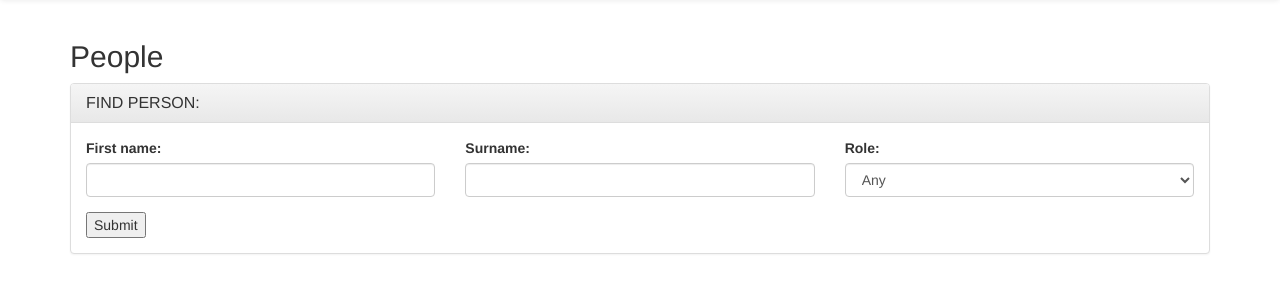
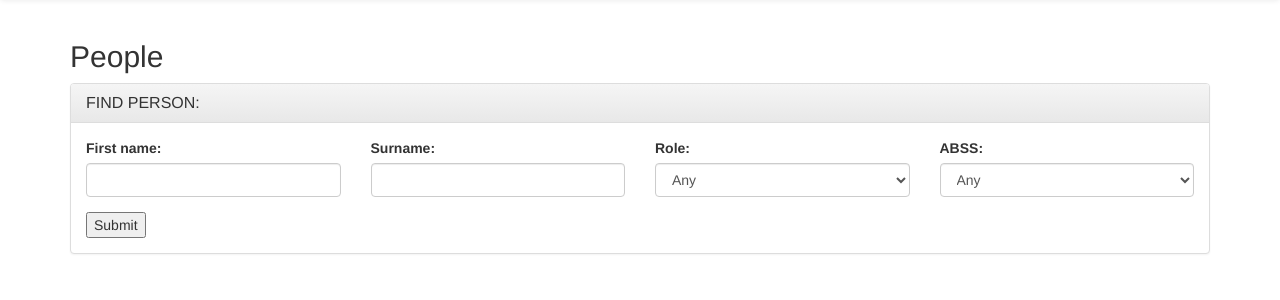
Before and after one commit to drdavidknott/betterstart, a Django app: page /listpeople in a window 1280 px wide. Shown: the part 52-352 px from the top of the page. Run offline with Django 3.2, Linux system fonts and the light colour scheme; the visitor is signed in with stand-in values (Sample User, id 1); data that the repository does not hold is empty; some libraries are stand-ins or nearby versions.

Commit message:
Added search on ABSS type and associated tests.

```diff
--- a/people/forms.py
+++ b/people/forms.py
@@ -175,10 +175,14 @@ class PersonSearchForm(forms.Form):
 	role_type = forms.ChoiceField(
 									label="Role",
 									widget=forms.Select(attrs={'class' : 'form-control'}))
+	ABSS_type = forms.ChoiceField(
+									label="ABSS",
+									widget=forms.Select(attrs={'class' : 'form-control'}))
 	# over-ride the __init__ method to set the choices
 	def __init__(self, *args, **kwargs):
-		# pull the choices field out of the parameters
+		# pull the choices fields out of the parameters
 		role_types = kwargs.pop('role_types')
+		ABSS_types = kwargs.pop('ABSS_types')
 		# call the built in constructor
 		super(PersonSearchForm, self).__init__(*args, **kwargs)
 		# set the choice field for role types
@@ -193,6 +197,16 @@ class PersonSearchForm(forms.Form):
 			role_type_list.append((role_type.pk, role_type.role_type_name))
 		# set the choices
 		self.fields['role_type'].choices = role_type_list
+		# set the choice field for ABSS types
+		ABSS_type_list = []
+		# add in a default value
+		ABSS_type_list.append((0,'Any'))
+		# go through the ABSS types
+		for ABSS_type in ABSS_types:
+			# append a list of value and display value to the list
+			ABSS_type_list.append((ABSS_type.pk, ABSS_type.name))
+		# set the choices
+		self.fields['ABSS_type'].choices = ABSS_type_list
 
 class PersonNameSearchForm(forms.Form):
 	# Define the fields that we need in the form.
--- a/people/templates/people/people.html
+++ b/people/templates/people/people.html
@@ -29,7 +29,7 @@
 						<input type="hidden" name="page" value="1">
 						<div class = "row form-group">
 							{% for field in personsearchform %}
-								<div class = "col-md-4">
+								<div class = "col-md-3">
 									<div>{{ field.label_tag }}</div>
 									<div>{{ field }}</div>
 								</div>
@@ -103,6 +103,7 @@
 					<input type="hidden" name="first_name" value="{{ first_name }}">
 					<input type="hidden" name="last_name" value="{{ last_name }}">
 					<input type="hidden" name="role_type" value="{{ role_type }}">
+					<input type="hidden" name="ABSS_type" value="{{ ABSS_type }}">
 					{% for target_page in page_list %}
 						<input type="submit" name="page" value="{{ target_page }}">
 					{% endfor %}
--- a/people/views.py
+++ b/people/views.py
@@ -641,7 +641,7 @@ def get_people_by_name(first_name,last_name):
 	# return the people
 	return people
 
-def get_people_by_names_and_role(first_name='',last_name='',role_type='0'):
+def get_people_by_names_role_and_ABSS(first_name='',last_name='',role_type='0',ABSS_type='0'):
 	# get all people
 	people = Person.objects.all()
 	# check whether we have a first name
@@ -662,6 +662,10 @@ def get_people_by_names_and_role(first_name='',last_name='',role_type='0'):
 		else:
 			# apply the filter
 			people = people.filter(default_role_id=int(role_type))
+	# if we have an ABSS type, filter by the ABSS type
+	if ABSS_type != '0':
+		# do the filter
+		people = people.filter(ABSS_type_id=int(ABSS_type))
 	# return the list of people
 	return people
 
@@ -1705,6 +1709,7 @@ def people(request):
 	first_name = ''
 	last_name = ''
 	role_type = 0
+	ABSS_type = 0
 	# set a blank search_error
 	search_error = ''
 	# set the results per page
@@ -1712,7 +1717,11 @@ def people(request):
 	# check whether this is a post
 	if request.method == 'POST':
 		# create a search form
-		personsearchform = PersonSearchForm(request.POST,role_types=get_role_types())
+		personsearchform = PersonSearchForm(
+											request.POST,
+											role_types=get_role_types(),
+											ABSS_types=get_ABSS_types()
+											)
 		# check what type of submission we got
 		if request.POST['action'] == 'search':
 			# validate the form
@@ -1721,11 +1730,13 @@ def people(request):
 			first_name = personsearchform.cleaned_data['first_name']
 			last_name = personsearchform.cleaned_data['last_name']
 			role_type = personsearchform.cleaned_data['role_type']
+			ABSS_type = personsearchform.cleaned_data['ABSS_type']
 			# conduct a search
-			people = get_people_by_names_and_role(
+			people = get_people_by_names_role_and_ABSS(
 													first_name=first_name,
 													last_name=last_name,
-													role_type=role_type
+													role_type=role_type,
+													ABSS_type=ABSS_type
 													)
 			# figure out how many people we got
 			number_of_people = len(people)
@@ -1740,7 +1751,10 @@ def people(request):
 	# otherwise set a bank form
 	else:
 		# create the blank form
-		personsearchform = PersonSearchForm(role_types=get_role_types())
+		personsearchform = PersonSearchForm(
+											role_types=get_role_types(),
+											ABSS_types=get_ABSS_types()
+											)
 	# get the template
 	people_template = loader.get_template('people/people.html')
 	# set the context
@@ -1751,6 +1765,7 @@ def people(request):
 				'first_name' : first_name,
 				'last_name' : last_name,
 				'role_type' : role_type,
+				'ABSS_type' : ABSS_type,
 				'search_error' : search_error,
 				'number_of_people' : number_of_people
 				})
```
Also changed, not shown: people/tests/test_views.py (+176 -25 lines).
